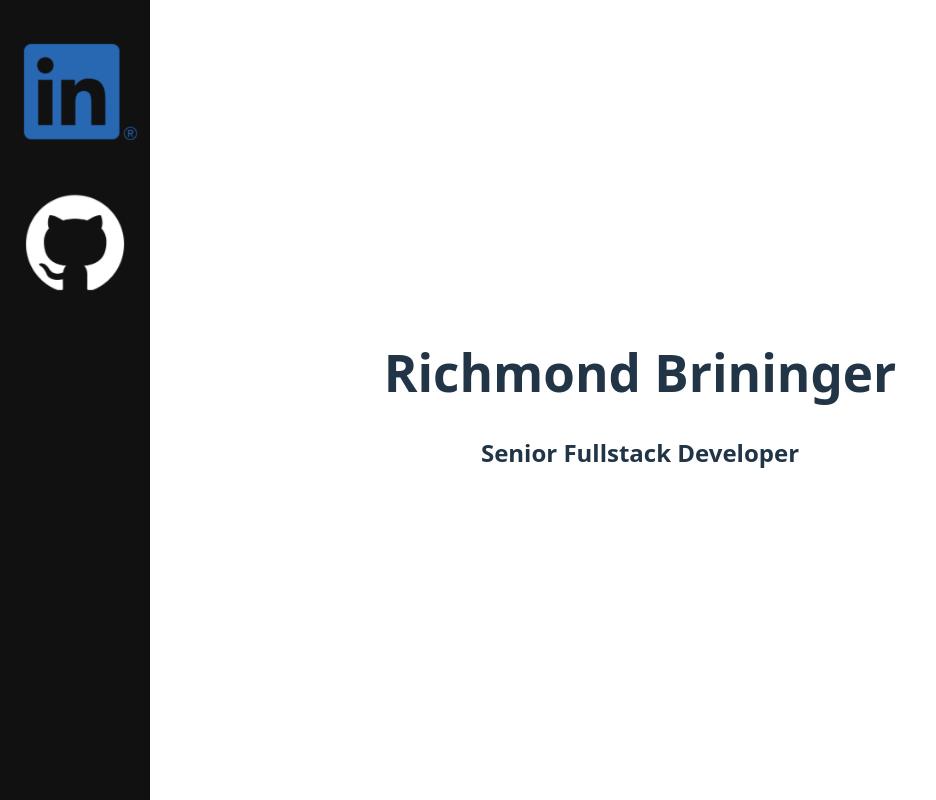
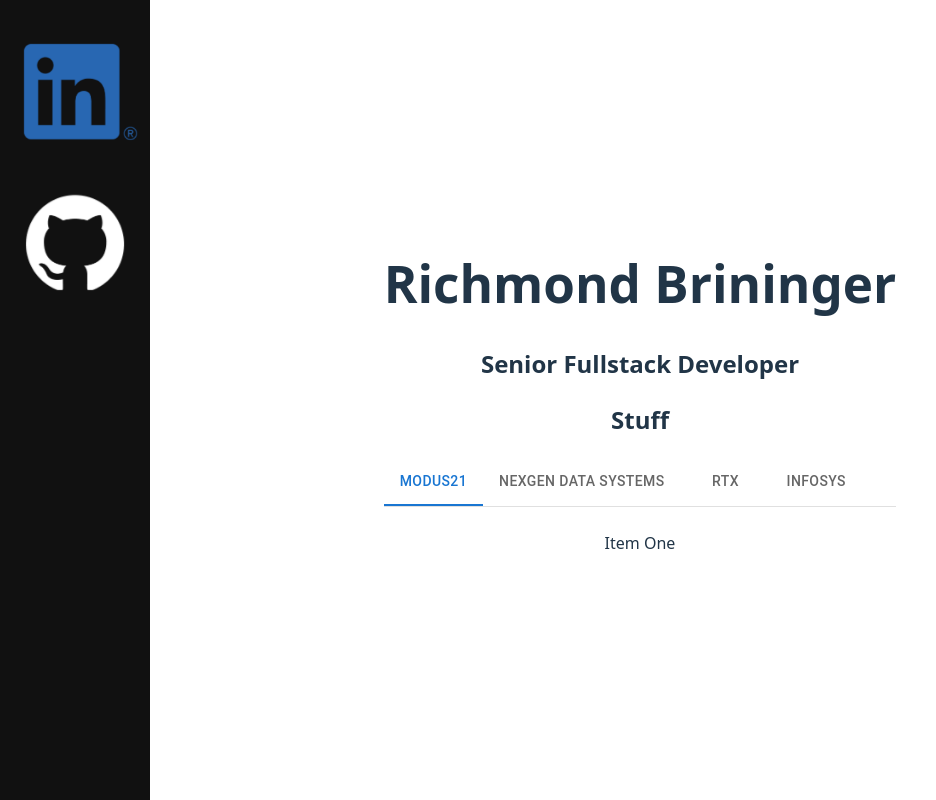
Before and after one commit to LeeBrininger/richmond-personal-website-react, a React (Vite) app: page / in a window 1280 px wide. Shown: the whole page, without its empty margins (0-936 px from the left). Built offline with nearby package versions, Linux system fonts and the light colour scheme.

Commit message:
Added initial Work tab section and needed imports

```diff
--- a/src/App.tsx
+++ b/src/App.tsx
@@ -1,4 +1,5 @@
 import './App.css'
+import WorkSection from "./components/WorkSection.tsx";
 import Sidebar from "./components/SideBar.tsx";
 
 
@@ -10,6 +11,7 @@ function App() {
           <Sidebar/>
           <h1>Richmond Brininger</h1>
           <h2>Senior Fullstack Developer</h2>
+          <WorkSection title="RTX" description="Stuff"/>
       </>
   )
 }
--- /dev/null
+++ b/src/components/TabPanel.tsx
@@ -0,0 +1,24 @@
+import * as React from "react";
+import Box from "@mui/material/Box";
+
+interface TabPanelProps {
+    children?: React.ReactNode;
+    index: number;
+    value: number;
+}
+
+export default function TabPanel(props: TabPanelProps) {
+    const { children, value, index, ...other } = props;
+
+    return (
+        <div
+            role="tabpanel"
+            hidden={value !== index}
+            id={`simple-tabpanel-${index}`}
+            aria-labelledby={`simple-tab-${index}`}
+            {...other}
+        >
+            {value === index && <Box sx={{ p: 3 }}>{children}</Box>}
+        </div>
+    );
+}
--- /dev/null
+++ b/src/components/WorkSection.tsx
@@ -0,0 +1,16 @@
+import WorkTabs from "./WorkTabs.tsx";
+
+interface WorkEntryProps {
+    title: string;
+    description: string;
+}
+
+export default function WorkSection(props: Readonly<WorkEntryProps>) {
+    const{description} = props;
+    return (
+        <div>
+            <h2>{description}</h2>
+            <WorkTabs/>
+        </div>
+    );
+}
--- /dev/null
+++ b/src/components/WorkTabs.tsx
@@ -0,0 +1,47 @@
+import Tabs from '@mui/material/Tabs';
+import Tab from '@mui/material/Tab';
+import Box from '@mui/material/Box';
+import {useState} from "react";
+import * as React from "react";
+import TabPanel from "./TabPanel";
+
+
+function a11yProps(index: number) {
+    return {
+        id: `simple-tab-${index}`,
+        'aria-controls': `simple-tabpanel-${index}`,
+    };
+}
+
+export default function WorkTabs() {
+    const [value, setValue] = useState(0);
+
+    const handleChange = (_event: React.SyntheticEvent, newValue: number) => {
+        setValue(newValue);
+    };
+
+    return (
+        <Box sx={{ width: '100%' }}>
+            <Box sx={{ borderBottom: 1, borderColor: 'divider' }}>
+                <Tabs value={value} onChange={handleChange} aria-label="basic tabs example">
+                    <Tab label="Modus21" {...a11yProps(0)} />
+                    <Tab label="NexGen Data Systems" {...a11yProps(1)} />
+                    <Tab label="RTX" {...a11yProps(2)} />
+                    <Tab label="Infosys" {...a11yProps(2)} />
+                </Tabs>
+            </Box>
+            <TabPanel value={value} index={0}>
+                Item One
+            </TabPanel>
+            <TabPanel value={value} index={1}>
+                Item Two
+            </TabPanel>
+            <TabPanel value={value} index={2}>
+                Item Three
+            </TabPanel>
+            <TabPanel value={value} index={3}>
+                Item Four
+            </TabPanel>
+        </Box>
+    );
+}
```
Also changed, not shown: package.json (+6 -1 lines), 1 other file (tests, documents, lock files or other folders).
